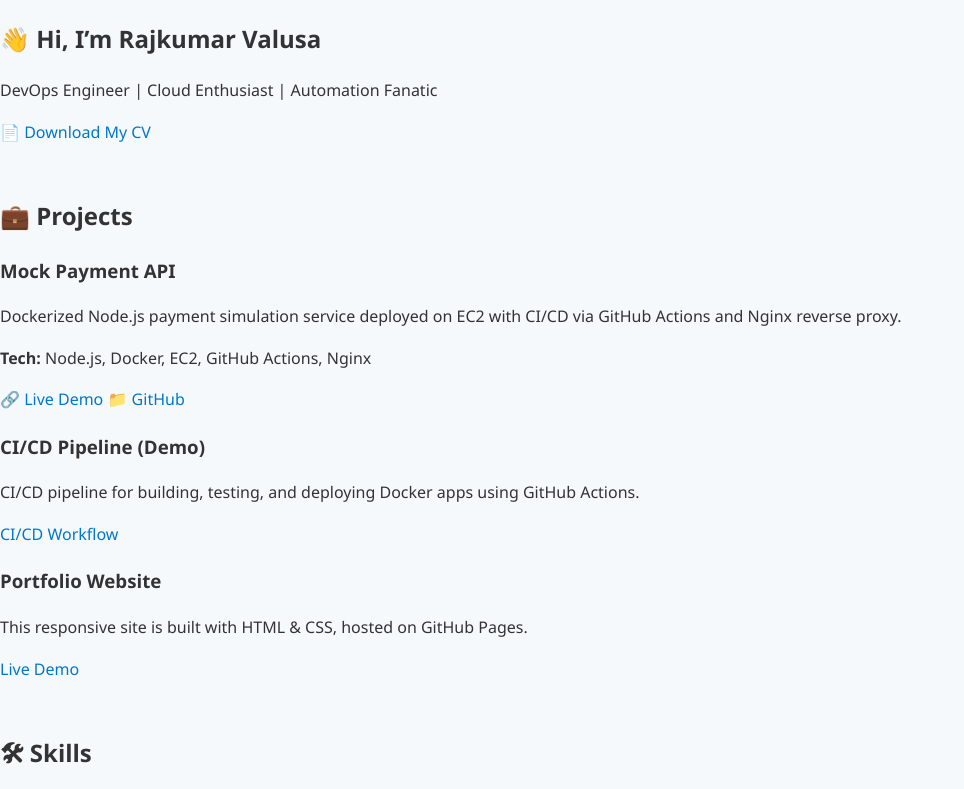
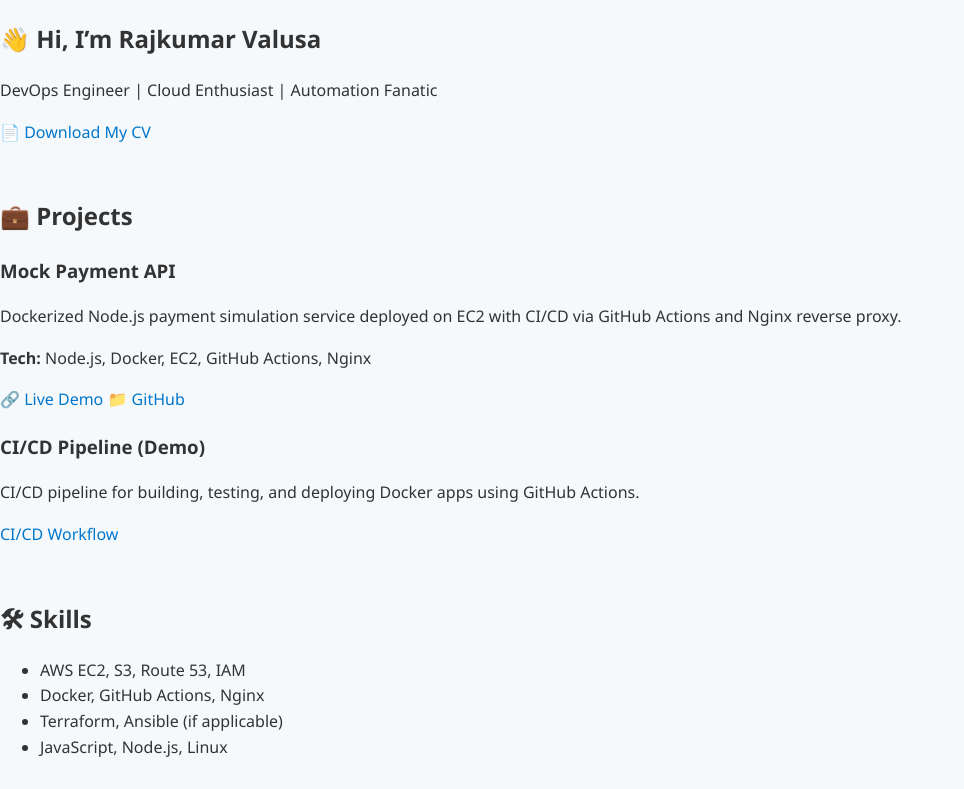
Before and after one commit to Rajkumar3130/portfolio-website, a plain HTML site: page index.html in a window 1280 px wide. Shown: the top 789 px of the page, without its empty margins (0-964 px from the left). Drawn offline with Linux system fonts and the light colour scheme.

Commit message:
🎨 Rebuilt portfolio with project highlights and CV

```diff
--- a/index.html
+++ b/index.html
@@ -34,11 +34,6 @@
         <a href="https://github.com/rajkumar3130/mock-payment-api/actions" target="_blank">CI/CD Workflow</a>
       </div>
 
-      <div class="project">
-        <h3>Portfolio Website</h3>
-        <p>This responsive site is built with HTML & CSS, hosted on GitHub Pages.</p>
-        <a href="https://rajkumar3130.github.io/portfolio-website" target="_blank">Live Demo</a>
-      </div>
     </div>
 
   </section>
```
